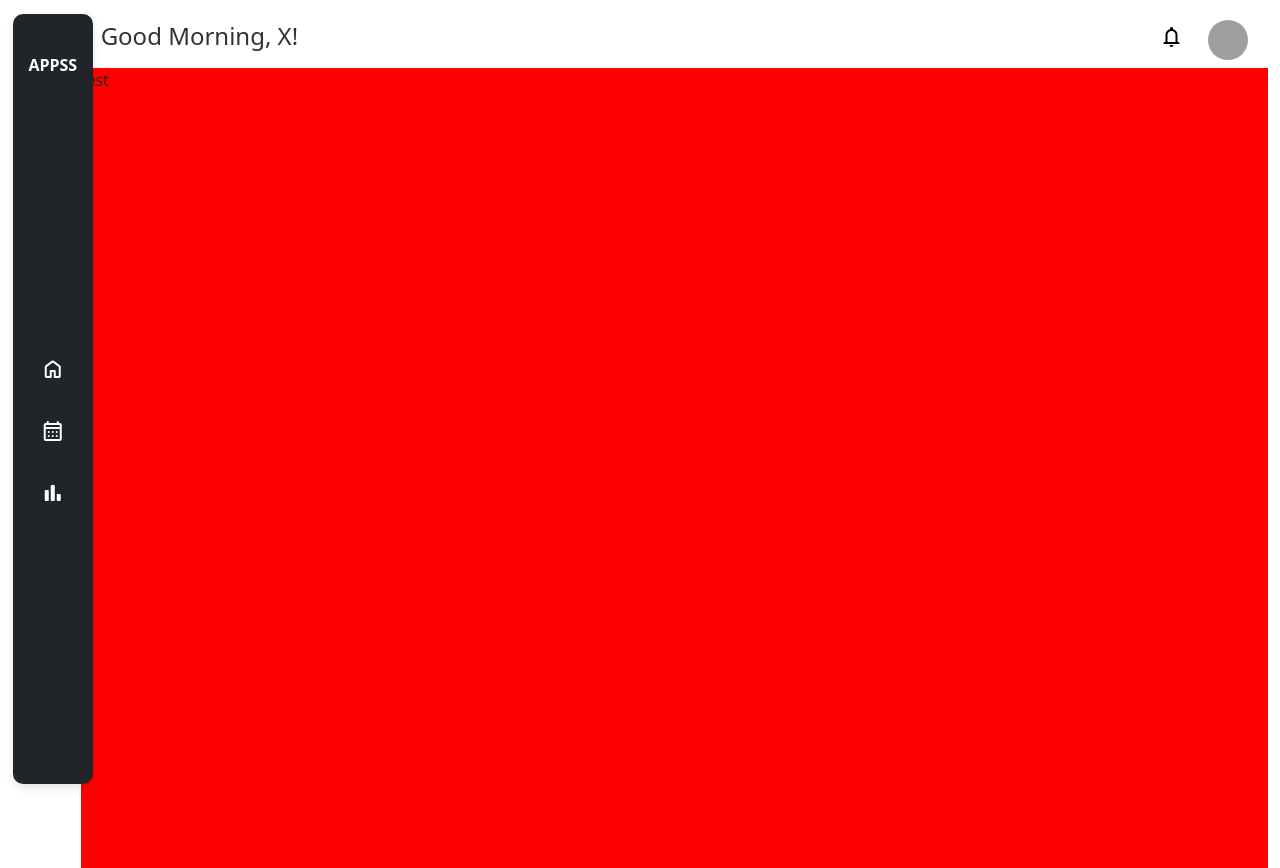
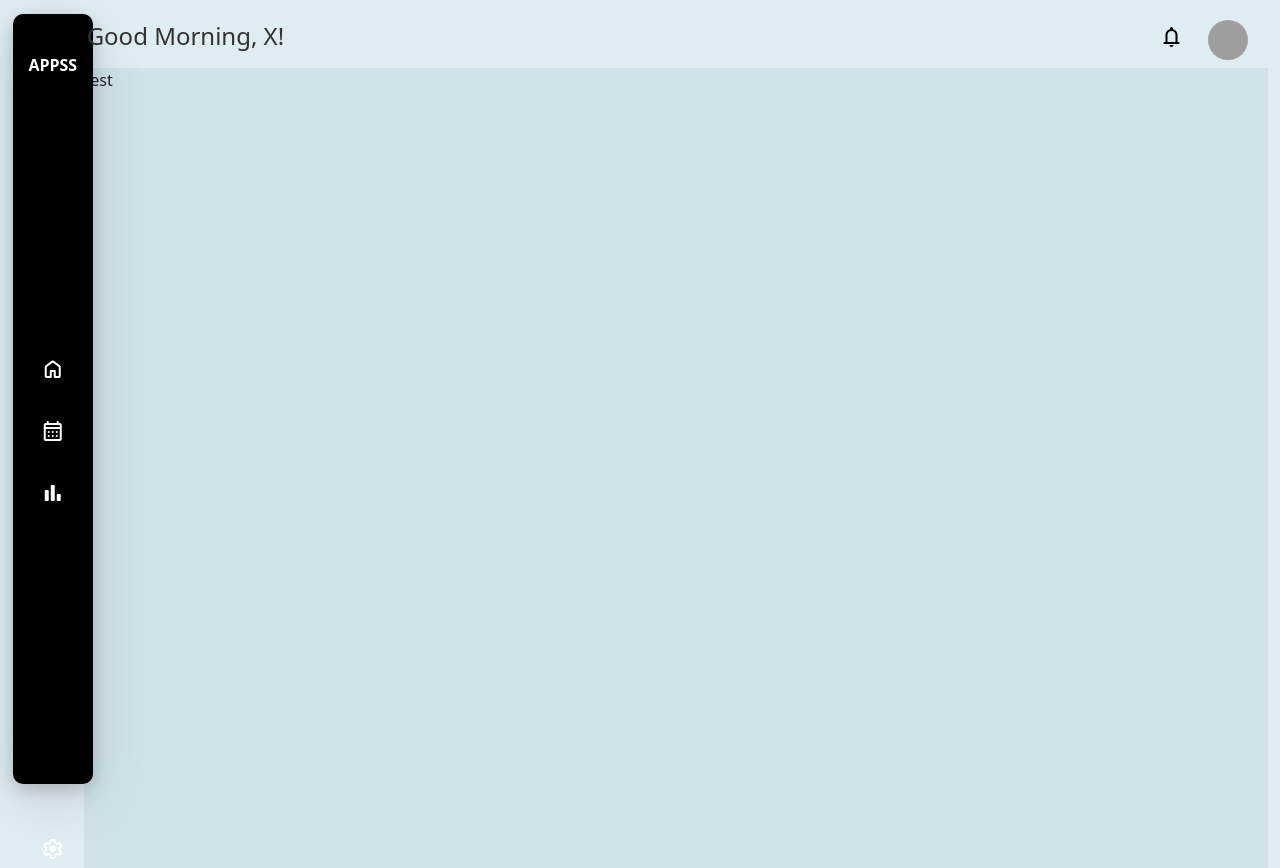
Before and after one commit to Finda-Affandi/money-manager-dashboard, a Flask app: page / in a window 1280 px wide. Run offline with Flask 3, Linux system fonts and the light colour scheme; some libraries are stand-ins or nearby versions; grey boxes are pictures that could not be loaded.

Commit message:
add some component and adjust navabr theme

```diff
--- a/app/static/css/__global__.css
+++ b/app/static/css/__global__.css
@@ -1,13 +1,25 @@
+:root {
+    --primary-color: #000000;
+    --secondary-color: #D0E1E9;
+    --base-color: #DFECF2;
+    --default-shadow: rgba(17, 17, 26, 0.1) 0px 4px 16px, rgba(17, 17, 26, 0.1) 0px 8px 24px, rgba(17, 17, 26, 0.1) 0px 16px 56px;
+}
+
+body {
+    background-color: var(--base-color) !important;
+}
+
 main {
     height: 100vh;
     margin-top: 1.6%;
-    margin-left: 6.3%;
+    margin-left: 6.6%;
     margin-right: 0.9%;
-    background: red;
+    background-color: var(--secondary-color);
 }
 
 /* Floating Sidebar */
 .floating-sidebar {
+    background-color: var(--primary-color) !important;
     position: fixed;
     top: 1.8%; /* Beri jarak dari atas */
     left: 1%; /* Beri jarak dari kiri */
@@ -16,7 +28,7 @@ main {
     padding: 10px;
     padding-top: 3%;
     border-radius: 10px; /* Membuat sudut melengkung */
-    box-shadow: 0 4px 8px rgba(0, 0, 0, 0.1); /* Bayangan agar terlihat melayang */
+    box-shadow: var(--default-shadow);
 }
 
 /* Nav links dalam sidebar */
@@ -29,6 +41,10 @@ main {
 .floating-sidebar .nav-link:hover {
     background-color: rgba(255, 255, 255, 0.1); /* Highlight saat hover */
     border-radius: 8px;
+}
+
+.settings {
+    margin-top: 490%;
 }
 
 .icon-logo {
@@ -50,7 +66,7 @@ main {
     display: flex; /* Flexbox untuk menyusun konten */
     justify-content: space-between;
     align-items: center; /* Vertikal tengah */
-    padding: 0 20px; /* Tambahkan padding untuk spasi horizontal */
+    padding: 0 20px 0 6px; /* Tambahkan padding untuk spasi horizontal */
 }
 
 /* Konten Header */
--- a/app/templates/__layouts__/__header__.html
+++ b/app/templates/__layouts__/__header__.html
@@ -1,5 +1,5 @@
 <!-- Floating Sidebar -->
-<div class="floating-sidebar bg-dark text-white">
+<div class="floating-sidebar text-white">
     <center><span class="icon-logo"><strong>APPSS</strong></span></center>
     <ul class="nav nav-pills flex-column text-center icon-container">
         <li class="nav-item">
@@ -23,26 +23,17 @@
                 </span>
             </a>
         </li>
+        <li class="nav-item settings">
+            <a href="#" class="nav-link text-white py-3">
+                <span class="material-symbols-rounded">
+                    settings
+                </span>
+            </a>
+        </li>
         <!-- Tambahkan item lainnya -->
     </ul>
 </div>
 
-<div class="offcanvas offcanvas-start" tabindex="-1" id="mobileMenu">
-    <div class="offcanvas-header">
-        <h5 class="offcanvas-title">Menu</h5>
-        <button type="button" class="btn-close" data-bs-dismiss="offcanvas"></button>
-    </div>
-    <div class="offcanvas-body">
-        <ul class="nav nav-pills flex-column">
-            <li class="nav-item">
-                <a href="#" class="nav-link">
-                    <i class="bi bi-house-door"></i> Home
-                </a>
-            </li>
-            <!-- Tambahkan menu lainnya -->
-        </ul>
-    </div>
-</div>
 
 <div class="header-info">
     <div class="header-content">
```
